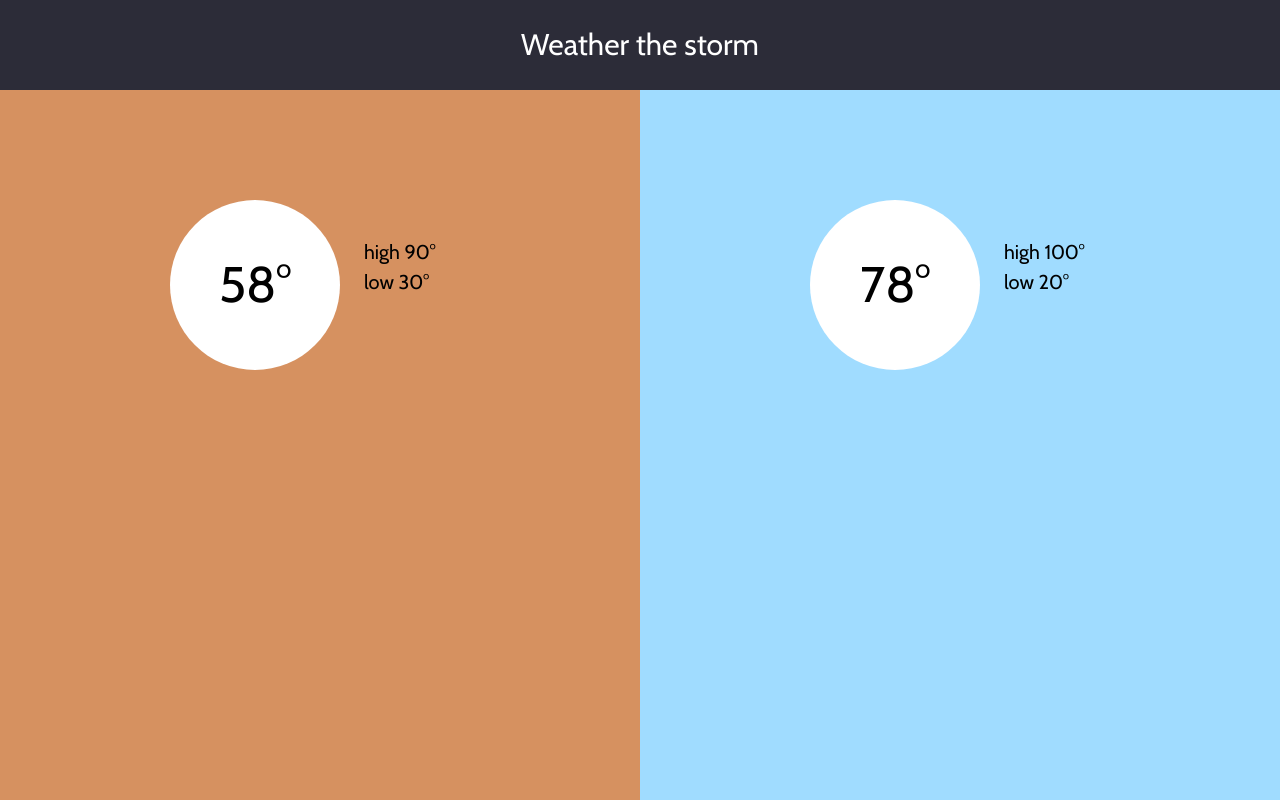
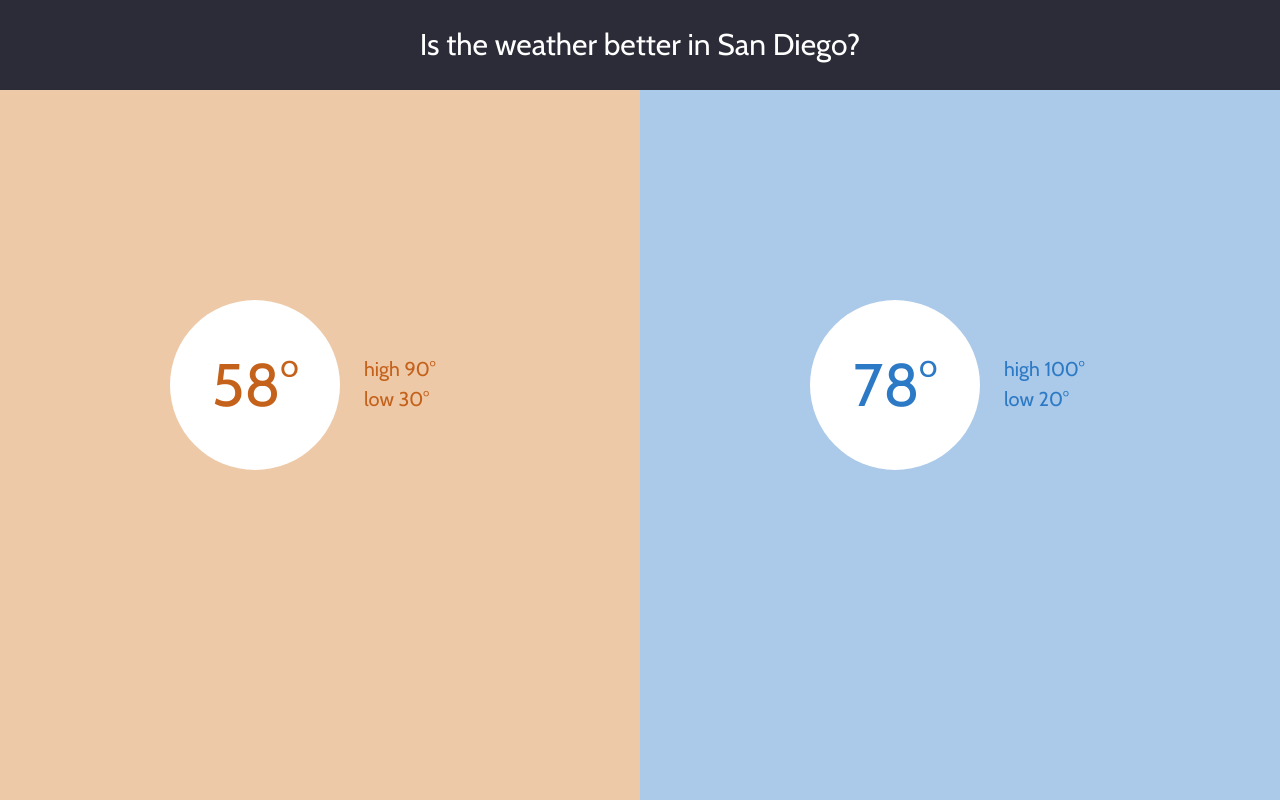
Before and after one commit to jslee85/thinkful_api_hack, a plain HTML site: page index.html in a window 1280 px wide. Drawn offline with nearby package versions, Linux system fonts and the light colour scheme.

Commit message:
failed attempts at AJAX

```diff
--- a/index.html
+++ b/index.html
@@ -1,7 +1,7 @@
 <!DOCTYPE html>
 <html lang="en">
 	<head>
-		<title>API Hack</title>
+		<title>Better Weather</title>
 
 		<!-- Meta Tags -->
 		<meta charset="utf-8"/>
@@ -10,45 +10,40 @@
 		<link rel="stylesheet" href="styles/reset.css">
 		<link rel="stylesheet" href="styles/style.css"/>
 
+		<!-- Google Fonts -->
+		<link href='http://fonts.googleapis.com/css?family=Cabin:400,600' rel='stylesheet' type='text/css'>
+
 		<!-- JavaScript -->
 		<script src="http://code.jquery.com/jquery.min.js"></script>
 		<script src="js/app.js"></script>
-
-		<!-- Google Fonts -->
-		<link href='http://fonts.googleapis.com/css?family=Cabin:400,600' rel='stylesheet' type='text/css'>
 	</head>
 	<body>
 		<header class="masthead">
-			<h1>Weather the storm</h1>
+			<h1>Is the weather better in San Diego?</h1>
 		</header>
 		<div class="floatleft">
 			<div class="weather">
 				<div class="temperature">
-						<p><span class="yourcity">58</span>&#176;</p>
+					<p>
+						<span class="yourcitytemp">58&#176;</span>
+					</p>
 				</div>
-					<div class="secondaryweather">
-						<p class="high">high
-							<span class="yourhigh">90</span>&#176;
-						</p>
-						<p class="low">low
-							<span class="yourlow">30</span>&#176;
-						</p>
+				<div class="secondaryweather yourcity">
+					<p class="high">high <span class="yourhigh">90&#176;</span></p>
+					<p>low <span class="yourlow">30&#176;</span></p>
 				</div>
 			</div>
 		</div>
 		<div class="floatright">
 			<div class="weather">
 				<div class="temperature">
-						<p><span class="sandiego">78</span>&#176;</p>
-					</div>
-					<div class="secondaryweather">
-						<p class="high">high
-							<span class="sdhigh">100</span>&#176;
-						</p>
-						<p class="low">low
-							<span class="sdlow">20</span>&#176;
+					<p>
+						<span class="sandiegotemp">78&#176;</span>
 					</p>
 				</div>
+				<div class="secondaryweather sandiego">
+					<p class="high">high <span class="sdhigh">100&#176;</span></p>
+					<p>low <span class="sdlow">20&#176;</span></p>
 				</div>
 			</div>
 		</div>
--- a/js/app.js
+++ b/js/app.js
@@ -1,6 +1,14 @@
-$(document).ready( function() {
+var yourWeather = function() {
+	$('.yourcitytemp').text(getNow());
+	$('.yourhigh').text(getNow());
+	$('.yourlow').text(getNow());
+};
 
-});
+var sdWeather = function() {
+	$('.sandiegotemp').text(getNow());
+	$('.sdhigh').text(getNow());
+	$('.sdlow').text(getNow());
+};
 
 navigator.geolocation.getCurrentPosition(function(location) {
 	var lat = location.coords.latitude,
@@ -12,10 +20,19 @@ navigator.geolocation.getCurrentPosition(function(location) {
 		type: 'GET',
 		dataType: 'jsonp',
 		success: function(data) {
+			var currentTemp = data.currently.temperature;
+			return currentTemp;
 			console.log(data.currently.temperature);
+			console.log(data.currently.apparentTemperatureMin);
+			console.log(data.currently.apparentTemperatureMax);
 		},
 		error: function(){
 			console.log(arguments[1]);
 		}
 	});
 });
+
+$(document).ready( function() {
+	yourWeather();
+	sdWeather();
+});
--- a/styles/style.css
+++ b/styles/style.css
@@ -40,19 +40,19 @@ body {
 	width: 50%;
 	height: 100%;
 	float: left;
-	background-color: #d69160;
+	background-color: #edc9a8;
 }
 
 .floatright {
 	width: 50%;
 	height: 100%;
 	float: right;
-	background-color: #a0dcff;
+	background-color: #abc9e8;
 }
 
 .weather {
 	width: 300px;
-	margin: 200px auto;
+	margin: 300px auto;
 }
 
 .temperature {
@@ -63,15 +63,26 @@ body {
 	background-color: white;
 	text-align: center;
 	font-family: 'Cabin', sans-serif;
-	font-size: 50px;
-	padding: 60px 0px;
-	vertical-align: middle;
+	font-size: 60px;
+	padding: 55px 0px;
+}
+
+.yourcity {
+	color: #c4611a;
+}
+
+.yourcitytemp {
+	color: #c4611a;
+}
+
+.sandiego {
+	color: #2c79c5;
+}
+
+.sandiegotemp {
+	color: #2c79c5;
 }
 
 .high {
 	margin-bottom: 10px;
 }
-
-.low {
-
-}
```
Lines whose indentation alone changed are shown as unchanged.
